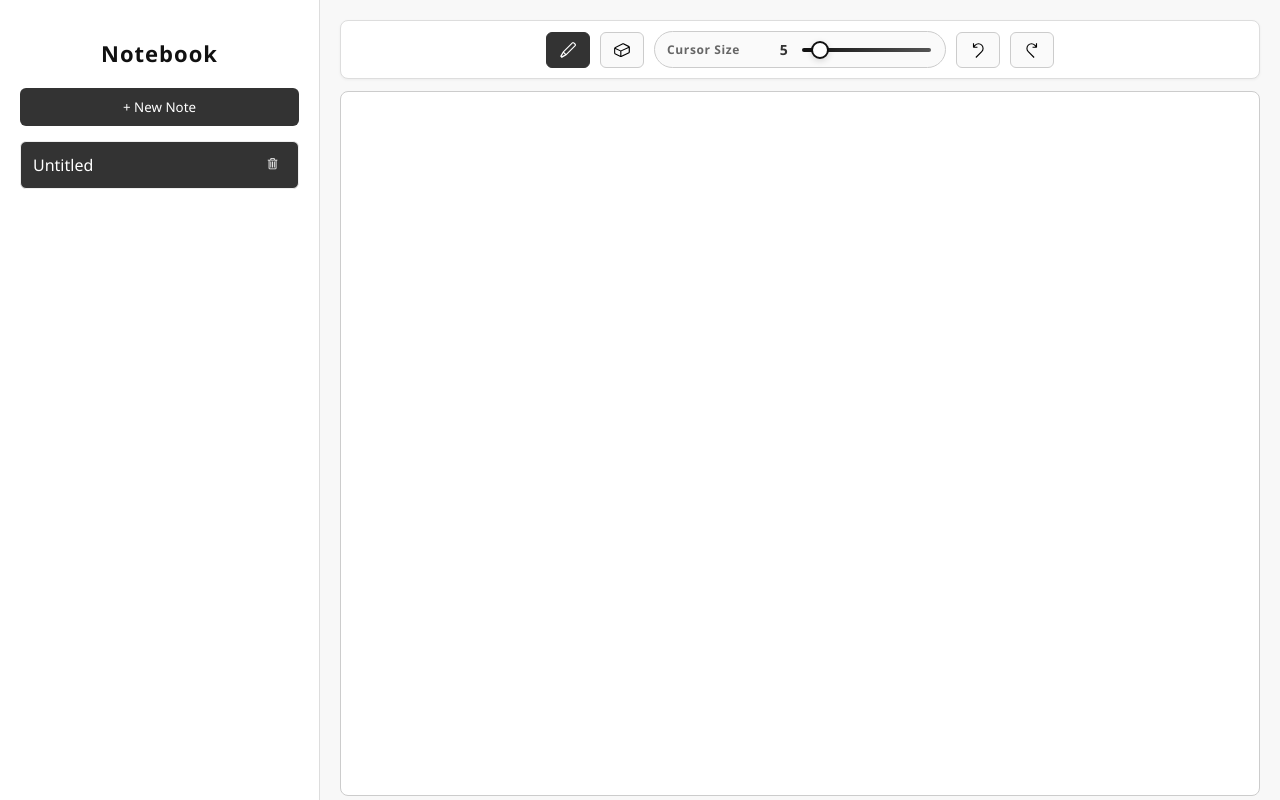
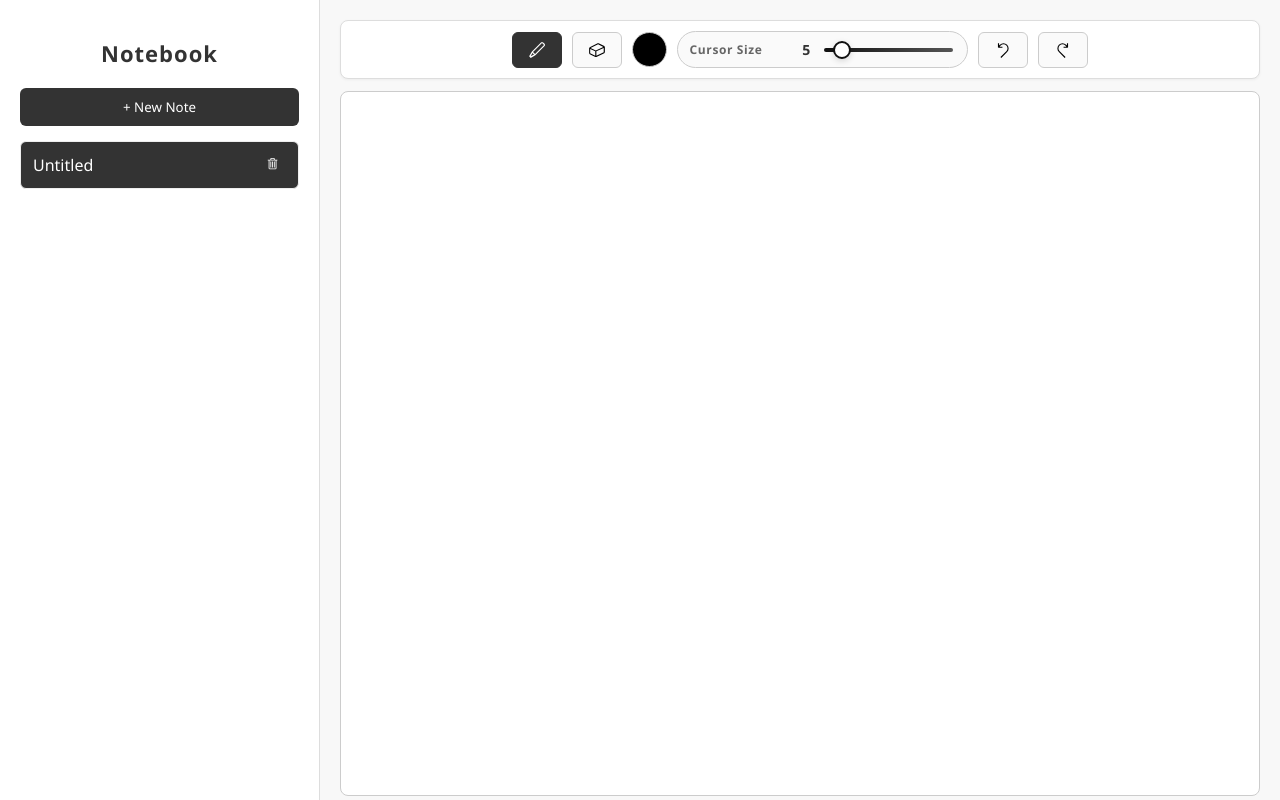
Before and after one commit to rizo0103/electronic-notebook, a React (Vite) app: page / in a window 1280 px wide. Both pictures are taken after a click on the button "+ New Note". Built offline with nearby package versions, Linux system fonts and the light colour scheme.

Commit message:
now user can change cursor color

```diff
--- a/src/App.css
+++ b/src/App.css
@@ -10,7 +10,7 @@ html,
     padding: 0;
     height: 100%;
     background: #f8f8f8;
-    color: #111;
+    color: #333;
 }
 
 /* Layout */
@@ -168,6 +168,8 @@ html,
     display: flex;
     align-items: center;
     justify-content: center;
+    width: 50px;
+    height: auto;
 }
 
 .tool-btn:hover {
--- a/src/components/HandwritingCanvas.jsx
+++ b/src/components/HandwritingCanvas.jsx
@@ -4,6 +4,12 @@ import { VscDiscard, VscEdit, VscRedo, VscSymbolField } from 'react-icons/vsc';
 import { saveCanvas } from '../services/noteService';
 
 const modes = ['Handwriting', 'Eraser'];
+const colors = [
+    '#FFFFFF', '#000000', '#777777', '#E53935',
+    '#F06292', '#FFCDD2', '#FB8C00', '#FDD835',
+    '#FFEB3B', '#FFE0B2', '#1E88E5', '#BBDEFB',
+    '#8E24AA', '#E1BEE7', '#43A047', '#C8E6C9',
+];
 
 const HandwritingCanvas = ({ className, content, noteId }) => {
     const canvasRef = useRef(null);
@@ -17,6 +23,7 @@ const HandwritingCanvas = ({ className, content, noteId }) => {
     const [ undoHistory, setUndoHistory ] = useState(content ? [content] : []);
     const [ penColor, setPenColor ] = useState("#000000");
     const [ redoHistory, setRedoHistory ] = useState([]);
+    const [ penColorPicker, setPenColorPicker ] = useState(false);
 
     const loadImage = (ctx, content) => {
         const image = new Image();
@@ -172,6 +179,17 @@ const HandwritingCanvas = ({ className, content, noteId }) => {
         }
     }
 
+    function rgbToHex(rgb) {
+        const extracted = rgb.match(/\d+/g).map(Number); // [r, g, b]
+
+        return (
+            "#" +
+            extracted
+                .map((x) => x.toString(16).padStart(2, "0"))
+                .join("")
+        );
+    }
+
     useEffect(() => {
         setupCanvas();
     }, []);
@@ -195,8 +213,19 @@ const HandwritingCanvas = ({ className, content, noteId }) => {
                 ></div>
             )}
             <div className="editor-toolbar">
-                <button className={`tool-btn ${mode === modes[0] ? 'active' : ''}`} title={modes[0]} onClick={() => handleToolbarButtonClick(modes[0])}> <VscEdit /> </button>
-                <button className={`tool-btn ${mode === modes[1] ? 'active' : ''}`} title={modes[1]} onClick={() => handleToolbarButtonClick(modes[1])}> <VscSymbolField /> </button>
+                <button className={`tool-btn ${mode === modes[0] ? 'active' : ''}`} title={modes[0]} onClick={() => handleToolbarButtonClick(modes[0])}>
+                    <VscEdit />
+                </button>
+                <button className={`tool-btn ${mode === modes[1] ? 'active' : ''}`} title={modes[1]} onClick={() => handleToolbarButtonClick(modes[1])}>
+                    <VscSymbolField />
+                </button>
+                <div className="color-picker" style={{ backgroundColor: penColor }} onClick={() => setPenColorPicker(!penColorPicker)}>
+                    <div className={`colors-dropdown ${penColorPicker ? 'open' : ''}`}>
+                        {colors && colors.map(item => (
+                            <div className="color" style={{ backgroundColor: item }} onClick={(e) => setPenColor(rgbToHex(e.target.style.backgroundColor))}></div>
+                        ))}
+                    </div>
+                </div>
                 <div className="cursor-size-control">
                     <label className="cursor-size-label">Cursor Size</label>
                     <div className="cursor-size-value">{penSize}</div>
--- a/src/index.css
+++ b/src/index.css
@@ -0,0 +1,54 @@
+.color-picker {
+    border: 1px solid #ccc;
+    border-radius: 50%;
+    padding: 8px 12px;
+    width: 35px;
+    height: 35px;
+    font-size: 18px;
+    cursor: pointer;
+    transition: background 0.2s, transform 0.1s;
+    display: flex;
+    align-items: center;
+    justify-content: center;
+    position: relative;
+    transition: background .75s ease;
+}
+
+.colors-dropdown {
+    display: grid;
+    grid-column: 25%;
+    grid-template-columns: repeat(4, 1fr);
+    position: absolute;
+
+    padding: 15px 15px;
+
+    gap: 10px;
+
+    height: auto;
+    border: 1px solid #ccc;
+
+    top: 120%;
+    border-radius: 6px;
+    background-color: #fff;
+
+    /* REQUIRED for transition */
+    opacity: 0;
+    transform: translateY(-6px);
+    pointer-events: none;
+
+    transition: opacity 0.25s ease, transform 0.25s ease;
+}
+
+/* Add this class when opened */
+.colors-dropdown.open {
+    opacity: 1;
+    transform: translateY(0);
+    pointer-events: all;
+}
+
+.color {
+    width: 35px;
+    height: 35px;
+    border-radius: 50%;
+    border: 1px solid #ccc;
+}
```
